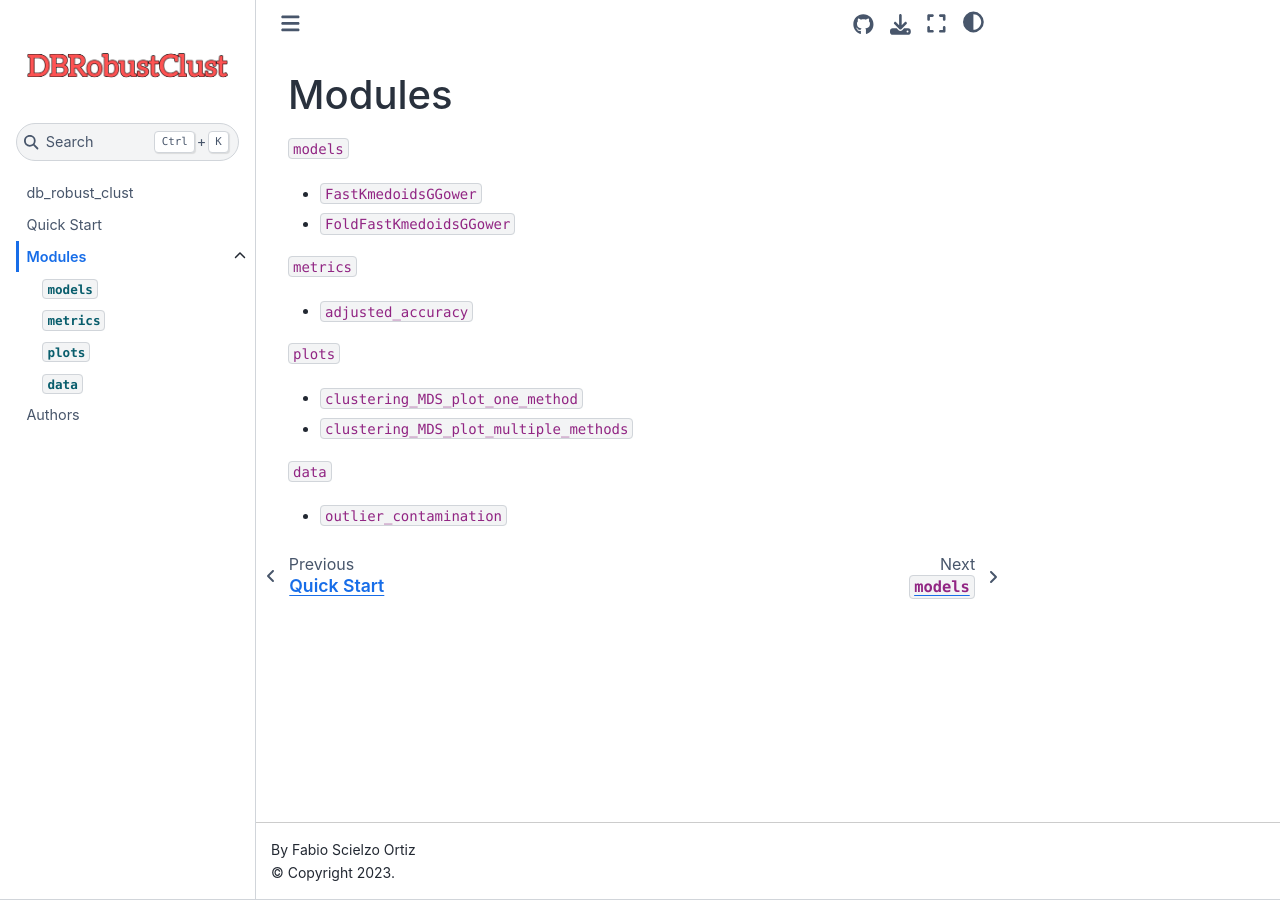
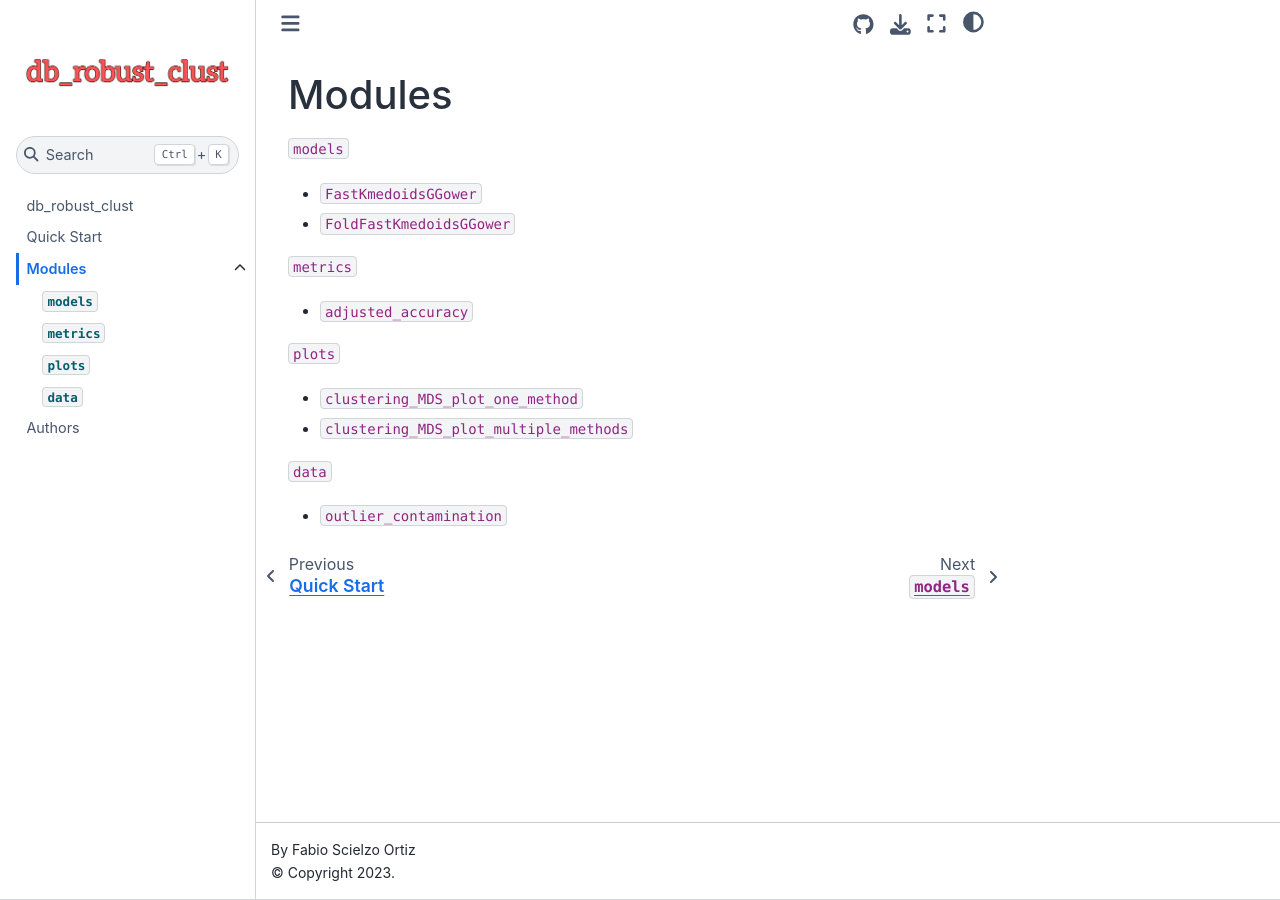
Before and after one commit to FabioScielzoOrtiz/DBRobustClust-docu, a Jupyter Book: the page built from modules.md, in a window 1280 px wide. Built offline with Jupyter Book 1.0.4 settings and Sphinx 7.4.7 and the Sphinx Book theme 1.1.4, drawn with Linux system fonts in a browser that asks for light colours.

Commit message:
logo updated

```diff
--- a/_config.yml
+++ b/_config.yml
@@ -3,7 +3,7 @@
 
 title: documentation
 author: Fabio Scielzo Ortiz
-logo: images/logo_DBRobustClust.jpg
+logo: images/db_robust_clust_logo.jpg
 
 # Force re-execution of notebooks on each build.
 # See https://jupyterbook.org/content/execute.html
```
Also changed, not shown: images/db_robust_clust_logo.jpg (added), images/logo_DBRobustClust.jpg (deleted).
